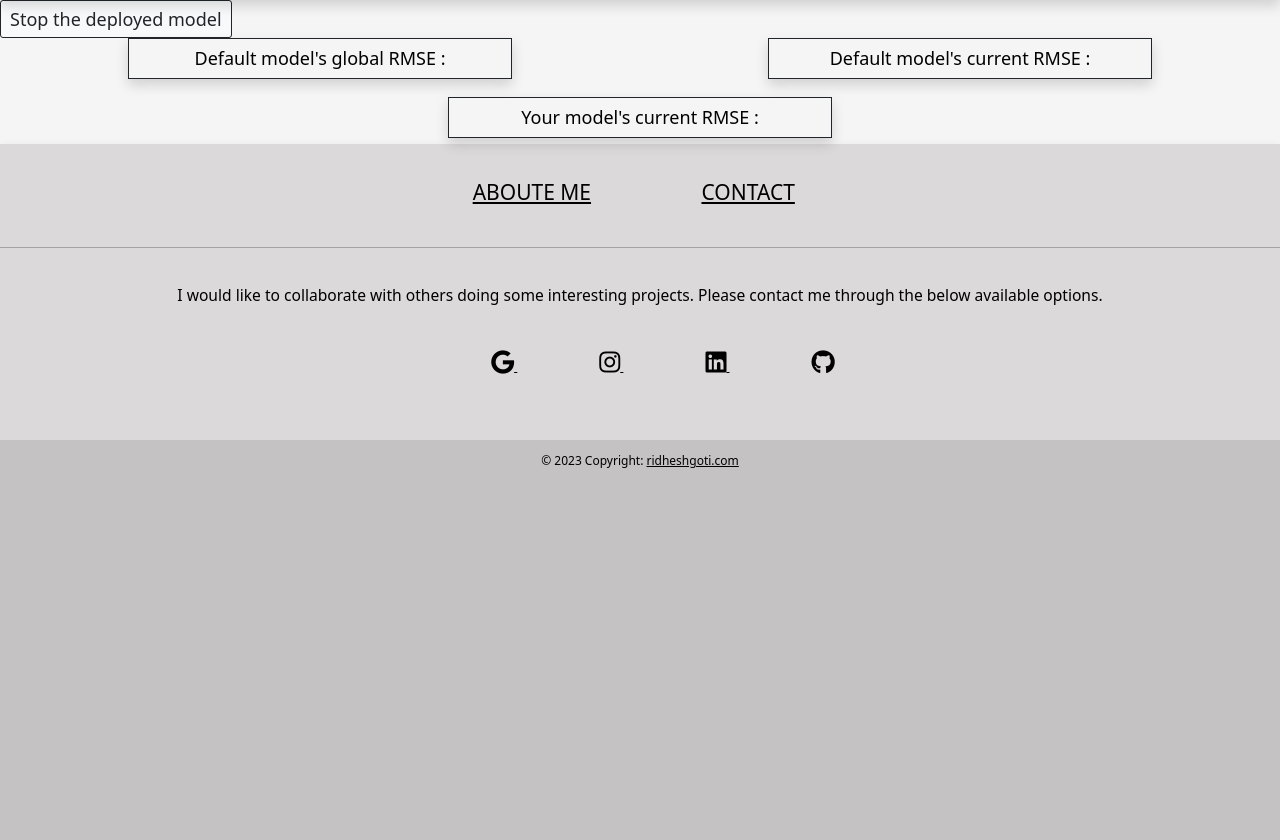
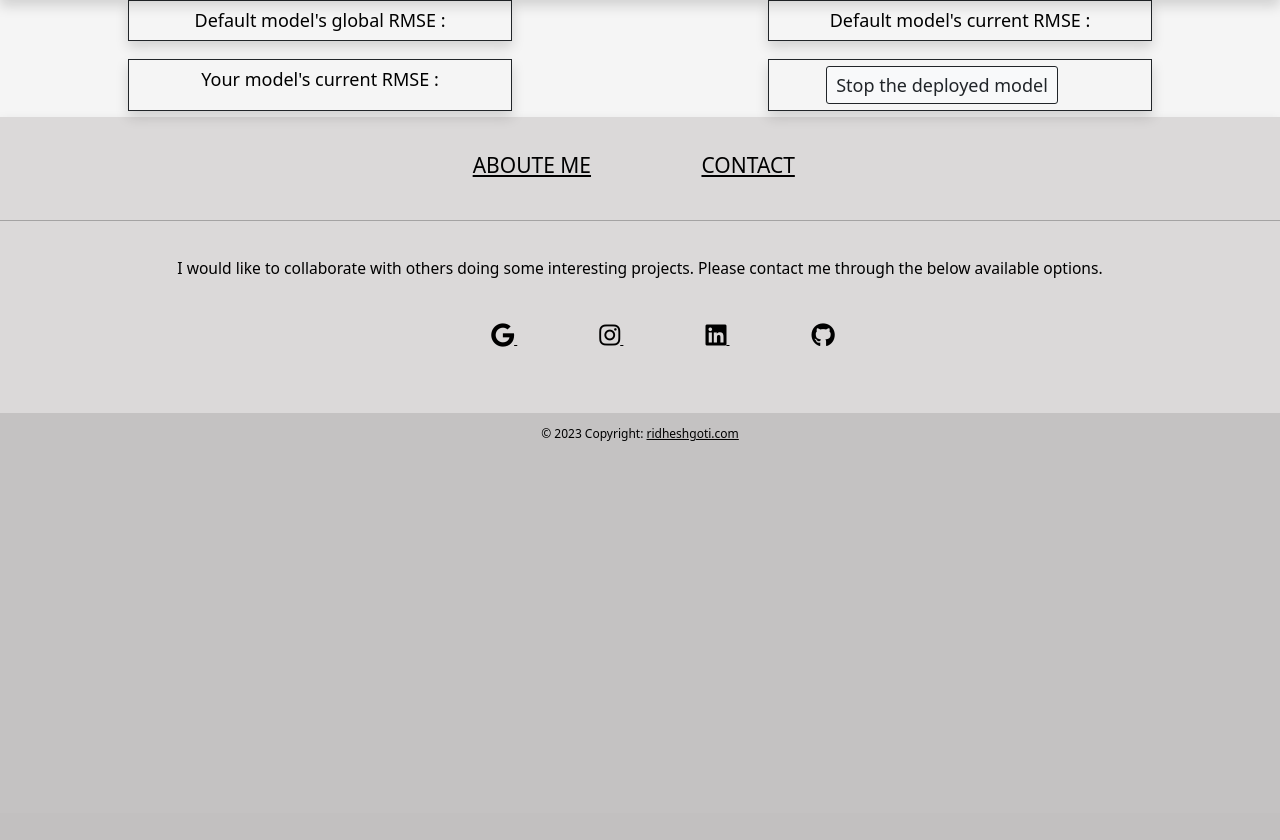
Before and after one commit to rid181198/Flask-Stock-Prediction-Dashboard, a Flask app: template stockpred/templates/deployment.html in a window 1280 px wide. Shown: the part 48-888 px from the top of the page. After the commit the page ends 489 px from the top, so only its background shows below. Run offline with Flask 3, Linux system fonts and the light colour scheme; tables that the repository leaves empty hold one stand-in row (values such as "Sample post"); the template is opened without the code that fills it: values that come from a table or form of the project are taken from there, most other values are stand-ins (such as "Sample title", 1, 10 or a date in 2020); some libraries are stand-ins or nearby versions.

Commit message:
modified:   instance/stocks.db 	modified:   stockpred/__pycache__/route.cpython-310.pyc 	modified:   stockpred/templates/deployment.html

```diff
--- a/stockpred/templates/deployment.html
+++ b/stockpred/templates/deployment.html
@@ -4,10 +4,6 @@
 {% endblock %}
 {% block content %}
 
-<form method="POST">
-    {{ form.hidden_tag() }}
-    {{ form.stop(class='btn btn-md-md btn-outline-dark btn-light me-5',style="font-size:1.5rem", onclick="startLoading()") }}
-</form>
 
 <div class="d-flex flex-column">
     <div class="d-grid">
@@ -29,6 +25,11 @@
         <div class="container mb-2 p-2 border border-dark font-weight-bolder text-center shadow" id="errors" style="font-size:1.5rem">
         Your model's current RMSE : <strong>{{ derrorsDict['newerror'] }}</strong>
         </div>
+
+          <form method="POST" class="container mb-2 p-2 border border-dark font-weight-bolder text-center shadow" id="errors" style="font-size:1.5rem">
+            {{ form.hidden_tag() }}
+            {{ form.stop(class='btn btn-md-md btn-outline-dark btn-light me-5',style="font-size:1.5rem", onclick="startLoading()") }}
+          </form>
     </div>
 </div>
 
```
